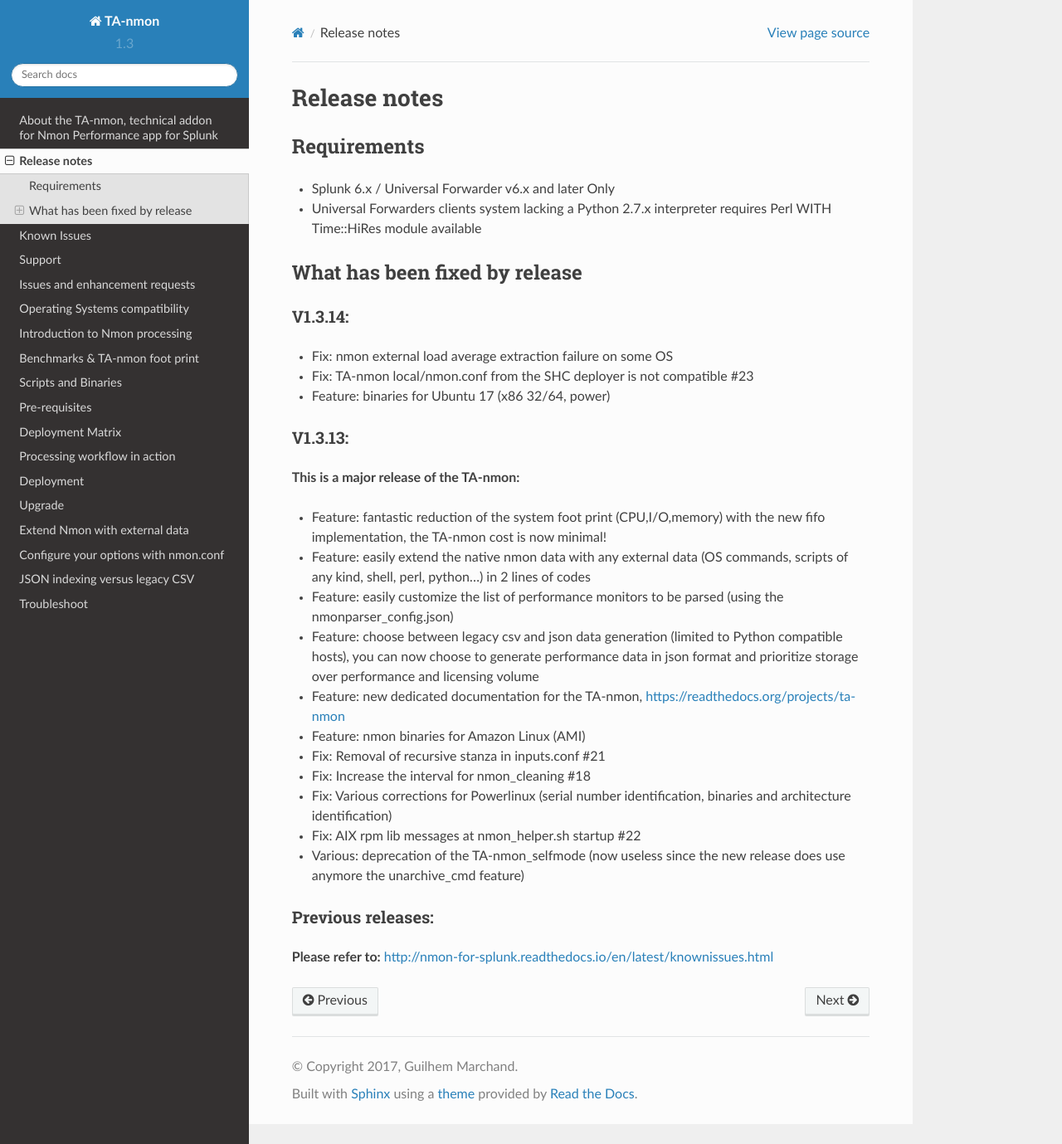
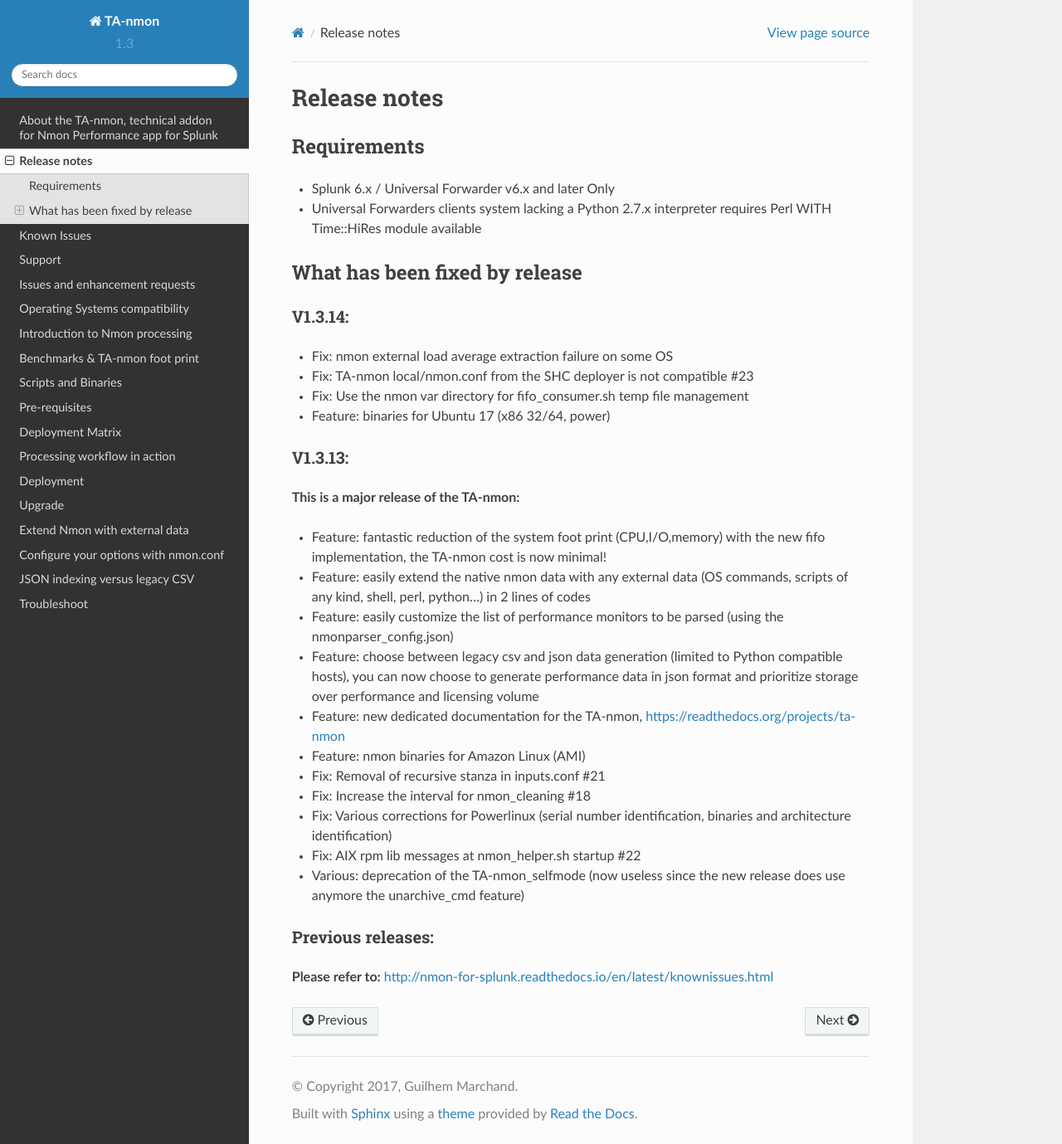
Before and after one commit to guilhemmarchand/TA-nmon, a Sphinx documentation site: the page built from docs/releasenotes.rst, in a window 1280 px wide and 1379 px high. Shown: the whole window at 83% size. Built offline with Sphinx 7.4.7 and the Read the Docs theme 2.0.0, drawn with Linux system fonts in a browser that asks for light colours.

Commit message:
Fix: Use the nmon var directory for fifo_consumer.sh temp file management

```diff
--- a/docs/releasenotes.rst
+++ b/docs/releasenotes.rst
@@ -20,6 +20,7 @@
 
 - Fix: nmon external load average extraction failure on some OS
 - Fix: TA-nmon local/nmon.conf from the SHC deployer is not compatible #23
+- Fix: Use the nmon var directory for fifo_consumer.sh temp file management
 - Feature: binaries for Ubuntu 17 (x86 32/64, power)
 
 ========
```
Also changed, not shown: 1 other file.
